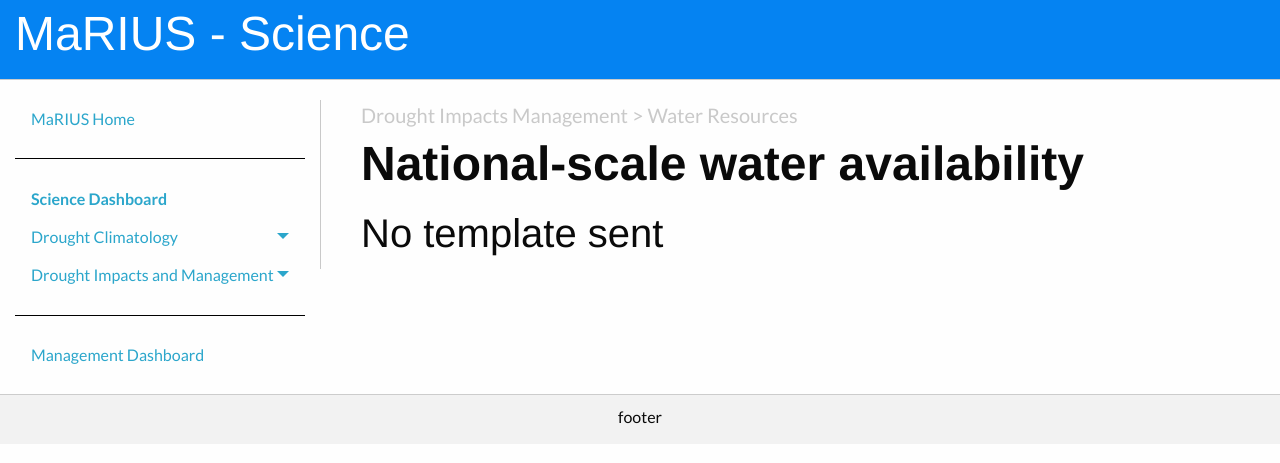
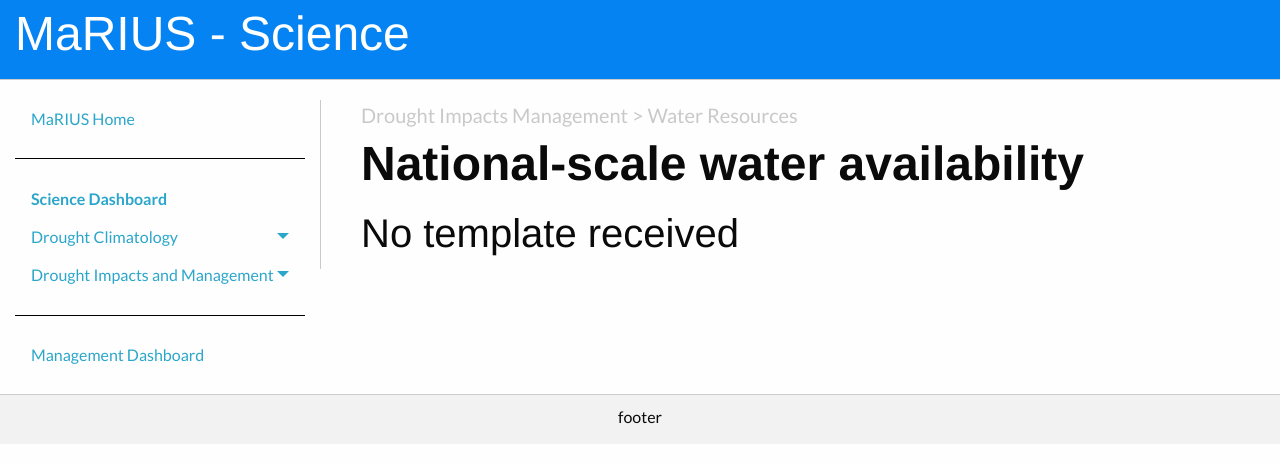
Before and after one commit to VictoriaJJ/mariusdroughtproject.org, a Jekyll site: the page built from _pages/dashboard/science/drought_impacts_management/water_resources/national_scale.md, in a window 1280 px wide. Shown: the top 463 px of the page. Built offline with Jekyll 4.4.1, drawn with Linux system fonts in a browser that asks for light colours.

Commit message:
Updated national_scale.md

```diff
--- a/_pages/dashboard/science/drought_impacts_management/water_resources/national_scale.md
+++ b/_pages/dashboard/science/drought_impacts_management/water_resources/national_scale.md
@@ -6,4 +6,4 @@ subsection: Drought Impacts Management > Water Resources
 _title: National-scale water availability
 ---
 
-## No template sent
+## No template received
```
